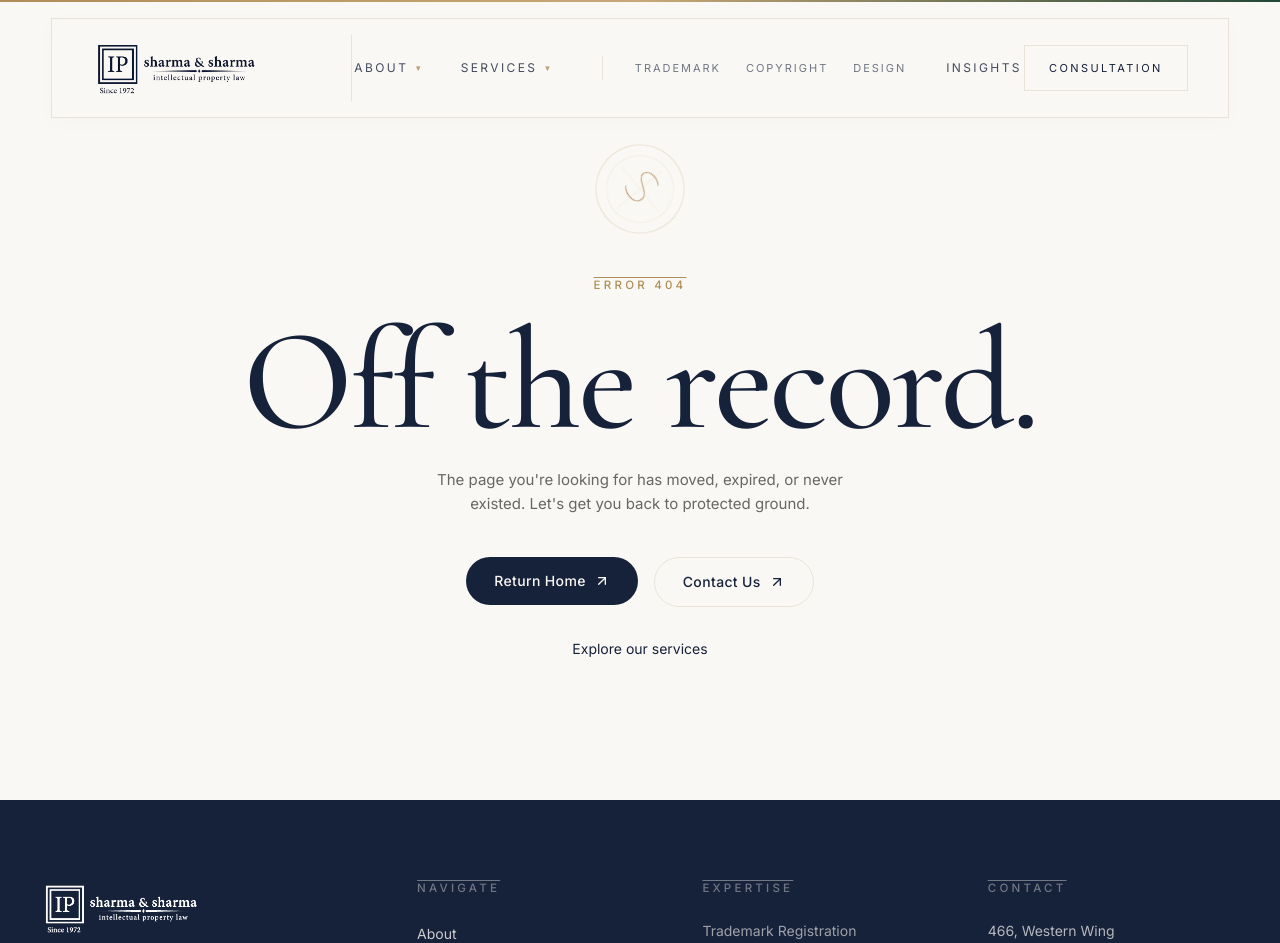
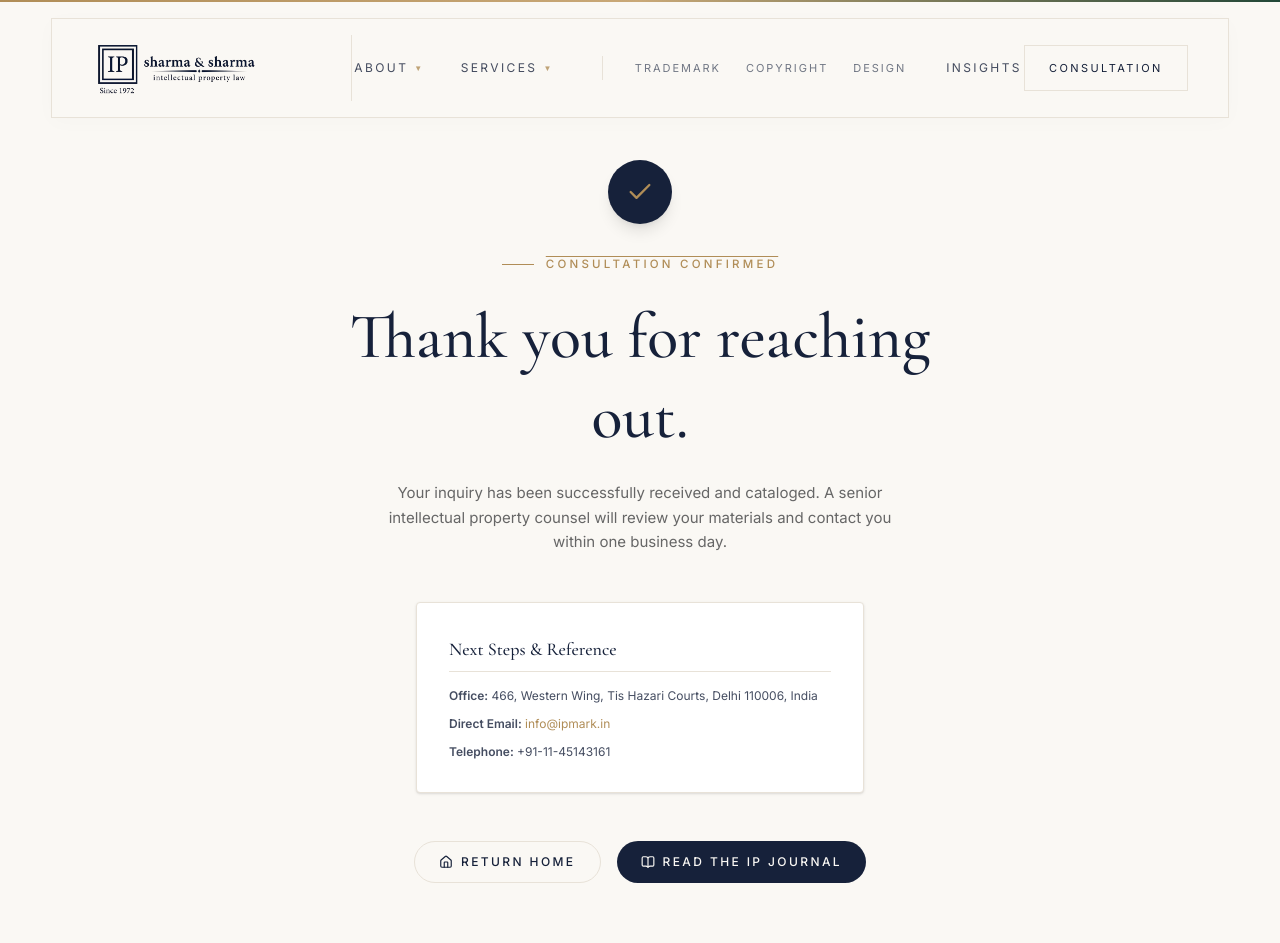
Before and after one commit to mohdasifkhan9/sharma-sharma, a Next.js app: page /contact/thanks in a window 1280 px wide. Before the commit this address had no page. Shown: the top 943 px of the page. Built offline with nearby package versions, Linux system fonts and the light colour scheme.

Commit message:
Fix: Handle missing database config in API gracefully and create dedicated thanks page redirect route

```diff
--- a/src/app/api/consultation/route.ts
+++ b/src/app/api/consultation/route.ts
@@ -17,7 +17,9 @@ export async function POST(request: Request) {
 
     const { name, email, phone, company, service, message } = parsed.data;
 
-    // Insert into local database
+    // Insert into local database if DATABASE_URL is configured
+    if (process.env.DATABASE_URL) {
+      try {
         await db.insert(consultations).values({
           name,
           email,
@@ -26,6 +28,12 @@ export async function POST(request: Request) {
           service,
           message,
         });
+      } catch (dbError) {
+        console.error("Database insert error:", dbError);
+      }
+    } else {
+      console.warn("DATABASE_URL is not set. Skipping database insert.");
+    }
 
     // Forward payload to Google Apps Script Webhook
     const userAgent = request.headers.get("user-agent") || "Unknown";
--- /dev/null
+++ b/src/app/contact/thanks/page.tsx
@@ -0,0 +1,73 @@
+"use client";
+
+import Link from "next/link";
+import { motion } from "framer-motion";
+import { Check, ArrowRight, BookOpen, Shield, Home } from "lucide-react";
+import { Section } from "@/components/layout/section";
+import { SectionLabel, Reveal } from "@/components/ui/reveal";
+import { site } from "@/lib/site";
+
+export default function ContactThanksPage() {
+  return (
+    <>
+      <Section className="min-h-[80vh] flex items-center justify-center pt-32 pb-16 md:pt-40 md:pb-24">
+        <div className="w-full max-w-2xl text-center">
+          <div className="flex justify-center mb-8">
+            <motion.div
+              initial={{ scale: 0 }}
+              animate={{ scale: 1 }}
+              transition={{ type: "spring", stiffness: 200, damping: 20 }}
+              className="flex h-16 w-16 items-center justify-center rounded-full bg-navy text-gold shadow-lg"
+            >
+              <Check className="h-7 w-7" strokeWidth={2} />
+            </motion.div>
+          </div>
+
+          <SectionLabel className="justify-center">Consultation Confirmed</SectionLabel>
+
+          <h1 className="font-serif text-[clamp(2rem,6vw,4rem)] text-navy mt-6 leading-tight">
+            Thank you for reaching out.
+          </h1>
+
+          <p className="mt-6 text-[15px] leading-relaxed text-muted max-w-lg mx-auto">
+            Your inquiry has been successfully received and cataloged. A senior
+            intellectual property counsel will review your materials and contact
+            you within one business day.
+          </p>
+
+          <div className="mt-12 p-8 rounded-[4px] border border-line bg-paper text-left max-w-md mx-auto shadow-sm">
+            <h3 className="font-serif text-lg text-navy mb-4 border-b border-line pb-2">
+              Next Steps & Reference
+            </h3>
+            <div className="space-y-3 text-xs text-navy/80 font-sans">
+              <p>
+                <strong>Office:</strong> {site.address.line1}, {site.address.line2}, {site.address.city} {site.address.postal}, {site.address.country}
+              </p>
+              <p>
+                <strong>Direct Email:</strong> <a href={`mailto:${site.email}`} className="text-gold hover:underline">{site.email}</a>
+              </p>
+              <p>
+                <strong>Telephone:</strong> {site.phones[0]}
+              </p>
+            </div>
+          </div>
+
+          <div className="mt-12 flex flex-wrap justify-center gap-4">
+            <Link
+              href="/"
+              className="inline-flex items-center gap-2 rounded-full border border-navy px-6 py-3 text-xs font-medium uppercase tracking-[0.2em] text-navy hover:bg-navy hover:text-cream transition-all duration-300"
+            >
+              <Home className="h-3.5 w-3.5" /> Return Home
+            </Link>
+            <Link
+              href="/insights"
+              className="inline-flex items-center gap-2 rounded-full bg-navy px-6 py-3 text-xs font-medium uppercase tracking-[0.2em] text-cream hover:bg-navy-soft transition-all duration-300"
+            >
+              <BookOpen className="h-3.5 w-3.5" /> Read the IP Journal
+            </Link>
+          </div>
+        </div>
+      </Section>
+    </>
+  );
+}
--- a/src/components/consultation-form.tsx
+++ b/src/components/consultation-form.tsx
@@ -3,6 +3,7 @@
 import { useForm } from "react-hook-form";
 import { zodResolver } from "@hookform/resolvers/zod";
 import { useState } from "react";
+import { useRouter } from "next/navigation";
 import { motion } from "framer-motion";
 import { Check, Loader2 } from "lucide-react";
 import { consultationSchema, type ConsultationInput } from "@/lib/schemas";
@@ -14,7 +15,8 @@ const fieldCls =
 const labelCls = "overline text-muted";
 
 export function ConsultationForm() {
-  const [status, setStatus] = useState<"idle" | "success">("idle");
+  const router = useRouter();
+  const [errorMsg, setErrorMsg] = useState<string | null>(null);
   const {
     register,
     handleSubmit,
@@ -26,41 +28,24 @@ export function ConsultationForm() {
   });
 
   const onSubmit = async (data: ConsultationInput) => {
+    setErrorMsg(null);
+    try {
       const res = await fetch("/api/consultation", {
         method: "POST",
         headers: { "Content-Type": "application/json" },
         body: JSON.stringify(data),
       });
       if (res.ok) {
-      setStatus("success");
         reset();
+        router.push("/contact/thanks");
+      } else {
+        const errData = await res.json();
+        setErrorMsg(errData?.error || "Submission failed. Please verify your entries.");
+      }
+    } catch (err) {
+      setErrorMsg("Network error. Please check your connection and try again.");
     }
   };
-
-  if (status === "success") {
-    return (
-      <motion.div
-        initial={{ opacity: 0, y: 20 }}
-        animate={{ opacity: 1, y: 0 }}
-        className="flex flex-col items-start gap-4 rounded-[4px] border border-gold/40 bg-paper p-10"
-      >
-        <span className="flex h-12 w-12 items-center justify-center rounded-full bg-forest text-cream">
-          <Check className="h-5 w-5" />
-        </span>
-        <h3 className="font-serif text-3xl text-navy">Thank you.</h3>
-        <p className="max-w-sm text-[15px] leading-relaxed text-muted">
-          Your consultation request has been received. A senior counsel will be in
-          touch within one business day.
-        </p>
-        <button
-          onClick={() => setStatus("idle")}
-          className="link-underline text-sm text-navy"
-        >
-          Submit another request
-        </button>
-      </motion.div>
-    );
-  }
 
   return (
     <form onSubmit={handleSubmit(onSubmit)} className="space-y-8">
@@ -108,6 +93,7 @@ export function ConsultationForm() {
         {errors.message && <p className="mt-1 text-xs text-forest">{errors.message.message}</p>}
       </div>
 
+      <div className="flex flex-col items-start gap-4">
         <button
           type="submit"
           disabled={isSubmitting}
@@ -124,6 +110,11 @@ export function ConsultationForm() {
             </>
           )}
         </button>
+
+        {errorMsg && (
+          <p className="text-sm text-forest font-medium">{errorMsg}</p>
+        )}
+      </div>
     </form>
   );
 }
```
Lines whose indentation alone changed are shown as unchanged.
